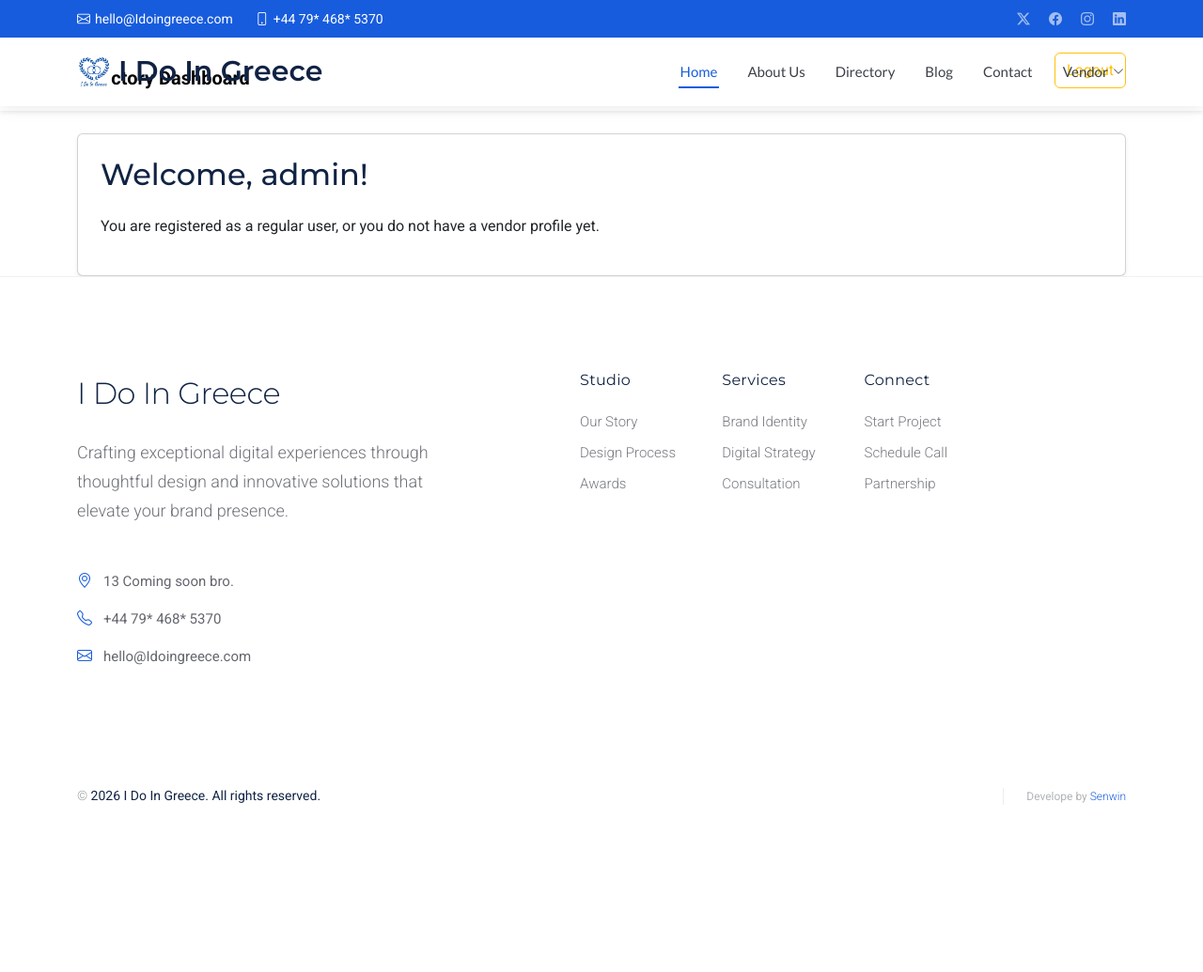
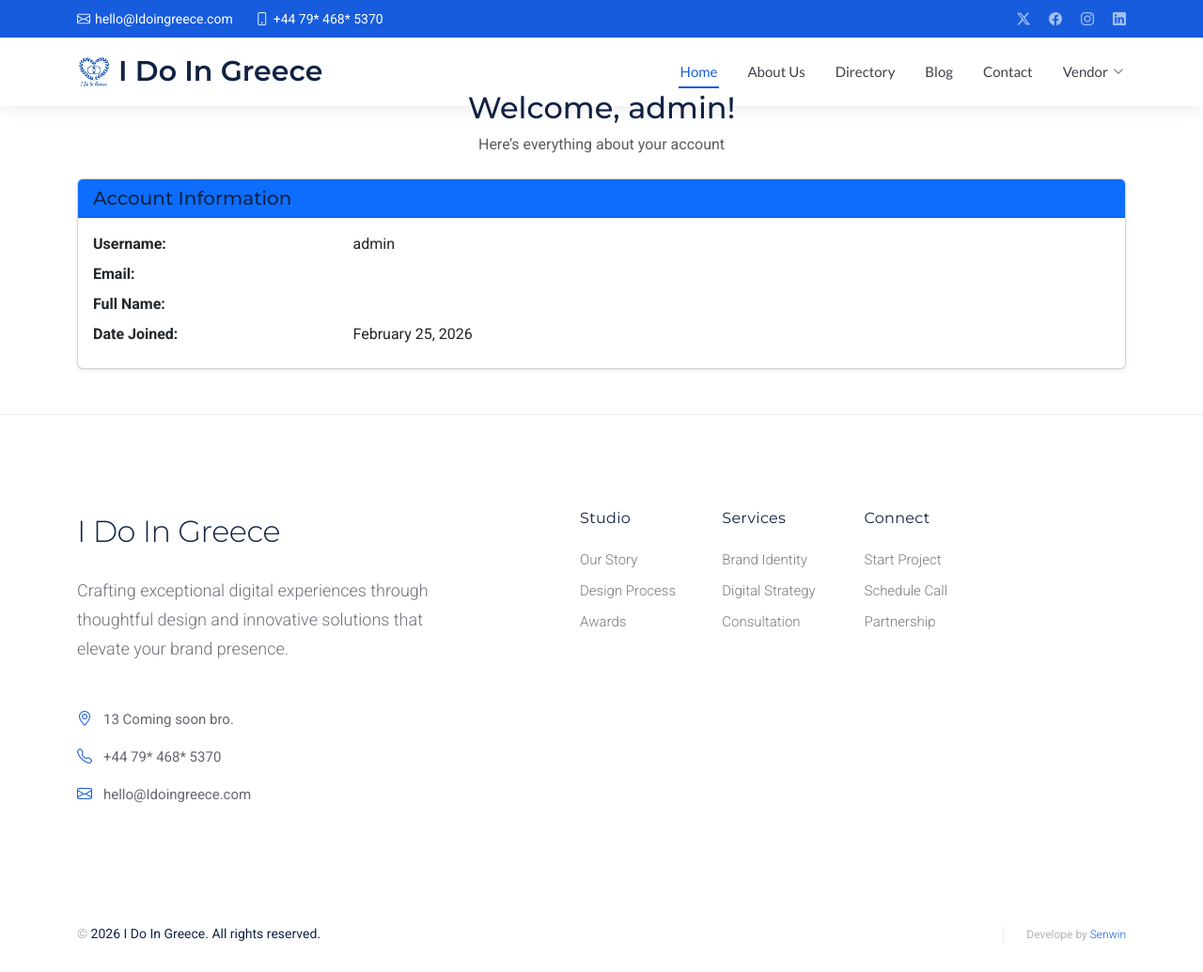
Before and after one commit to godwinumosen/idoin, a Django app: page /dashboard/ in a window 1280 px wide. Shown: the whole page at 94% size. Before the commit the page ends 857 px from the top, so only its background shows below. Run offline with Django 5.2, Linux system fonts and the light colour scheme; a user stored in the database is signed in; some libraries are stand-ins or nearby versions.

Commit message:
new Update of the old code

```diff
--- a/accounts/views.py
+++ b/accounts/views.py
@@ -1,3 +1,4 @@
+from django.http import JsonResponse
 from django.shortcuts import render, redirect
 from django.contrib.auth import login, logout
 from django.contrib.auth.decorators import login_required
@@ -72,16 +73,13 @@ def logout_view(request):
     logout(request)
     return redirect('login')
 
+
 @login_required
 def edit_profile(request):
     profile = request.user.vendorprofile
 
     if request.method == "POST":
-        form = VendorProfileForm(
-            request.POST,
-            request.FILES,
-            instance=profile
-        )
+        form = VendorProfileForm(request.POST, request.FILES, instance=profile)
         if form.is_valid():
             form.save()
             return redirect("dashboard")
@@ -92,27 +90,37 @@ def edit_profile(request):
 
 
 
+
+
+
+@login_required
+def delete_image(request, image_id):
+    image = VendorImage.objects.get(id=image_id)
+    if image.vendor.user == request.user:
+        image.delete()
+    return redirect("dashboard")
+
+
+
+# Upload image (AJAX)
 @login_required
 def upload_gallery_image(request):
     profile = request.user.vendorprofile
 
-    # Prevent upload if not approved
     if request.user.status != "approved":
-        return redirect("dashboard")
+        return JsonResponse({"error": "Account not approved"}, status=403)
 
-    # Limit to 10 images
     if profile.gallery.count() >= 10:
-        return redirect("dashboard")
+        return JsonResponse({"error": "Gallery full"}, status=400)
 
     if request.method == "POST":
         image = request.FILES.get("image")
         if image:
-            VendorImage.objects.create(
-                vendor=profile,
-                image=image
-            )
+            VendorImage.objects.create(vendor=profile, image=image)
+            return JsonResponse({"success": True})
 
-    return redirect("dashboard")
+    return JsonResponse({"error": "No image uploaded"}, status=400)
+
 
 
 
@@ -121,6 +129,7 @@ def dashboard(request):
     profile = None
     gallery = None
 
+    # Check if user is vendor
     if request.user.is_vendor:
         try:
             profile = request.user.vendorprofile
@@ -129,24 +138,23 @@ def dashboard(request):
             profile = None
             gallery = None
 
+    # Collect general user info
+    user_info = {
+        "username": request.user.username,
+        "email": request.user.email,
+        "first_name": request.user.first_name,
+        "last_name": request.user.last_name,
+        "date_joined": request.user.date_joined,
+        "is_vendor": request.user.is_vendor,
+        "status": request.user.get_status_display() if request.user.is_vendor else None,
+    }
+
     return render(
         request,
         "accounts/dashboard.html",
         {
             "profile": profile,
             "gallery": gallery,
+            "user_info": user_info
         }
     )
-
-
-
-
-@login_required
-def delete_image(request, image_id):
-    image = VendorImage.objects.get(id=image_id)
-
-    # Security check (vendor can delete only their own images)
-    if image.vendor.user == request.user:
-        image.delete()
-
-    return redirect("dashboard")
--- a/idoin/settings.py
+++ b/idoin/settings.py
@@ -139,9 +139,9 @@ EMAIL_BACKEND = 'django.core.mail.backends.smtp.EmailBackend'
 EMAIL_HOST = 'smtp.gmail.com'
 EMAIL_PORT = 587
 EMAIL_USE_TLS = True
-EMAIL_HOST_USER = 'idoingreece@gmail.com'                   #godwinsenwin@gmail.com   idoingreece
-EMAIL_HOST_PASSWORD = 'rjuzsfikivcmbiim'                      #whwfnaramonumsdo
-DEFAULT_FROM_EMAIL = 'idoingreece <idoingreece@gmail.com>'
+EMAIL_HOST_USER = 'godwinsenwin@gmail.com'                   #idoingreece@gmail.com   idoingreece
+EMAIL_HOST_PASSWORD = 'whwfnaramonumsdo'                      #  rjuzsfikivcmbiim
+DEFAULT_FROM_EMAIL = 'idoingreece <godwinsenwin@gmail.com>'
 
 
 MESSAGE_TAGS = {
--- a/templates/accounts/dashboard.html
+++ b/templates/accounts/dashboard.html
@@ -2,75 +2,93 @@
 {% load static %}
 {% block content %}
 
-<nav class="navbar navbar-expand-lg navbar-light bg-white shadow-sm mb-4">
-    <div class="container">
-        <a class="navbar-brand fw-bold" href="#">Directory Dashboard</a>
-        <div class="ms-auto">
-            <form method="post" action="{% url 'logout' %}">
-                {% csrf_token %}
-                <button type="submit" class="btn btn-outline-warning">Logout</button>
-            </form>
+<div class="container my-5">
+
+    <!-- Welcome Header -->
+    <div class="mb-4 text-center">
+        <h2>Welcome, {{ user_info.username }}!</h2>
+        <p class="text-muted">Here’s everything about your account</p>
+    </div>
+
+    <!-- User Info Card -->
+    <div class="card shadow-sm mb-4">
+        <div class="card-header bg-primary text-white">
+            <h5 class="mb-0">Account Information</h5>
+        </div>
+        <div class="card-body">
+            <div class="row mb-2">
+                <div class="col-md-3 fw-bold">Username:</div>
+                <div class="col-md-9">{{ user_info.username }}</div>
+            </div>
+            <div class="row mb-2">
+                <div class="col-md-3 fw-bold">Email:</div>
+                <div class="col-md-9">{{ user_info.email }}</div>
+            </div>
+            <div class="row mb-2">
+                <div class="col-md-3 fw-bold">Full Name:</div>
+                <div class="col-md-9">{{ user_info.first_name }} {{ user_info.last_name }}</div>
+            </div>
+            <div class="row mb-2">
+                <div class="col-md-3 fw-bold">Date Joined:</div>
+                <div class="col-md-9">{{ user_info.date_joined|date:"F j, Y" }}</div>
+            </div>
+            {% if user_info.is_vendor %}
+            <div class="row mb-2">
+                <div class="col-md-3 fw-bold">Account Status:</div>
+                <div class="col-md-9">
+                    <span class="badge
+                        {% if user_info.status == 'Pending' %}bg-secondary
+                        {% elif user_info.status == 'Approved' %}bg-success
+                        {% elif user_info.status == 'Rejected' %}bg-danger
+                        {% endif %}">
+                        {{ user_info.status }}
+                    </span>
+                </div>
+            </div>
+            {% endif %}
         </div>
     </div>
-</nav>
 
-<div class="container">
-    <div class="card shadow-sm p-4">
-        <h2 class="mb-4">Welcome, {{ user.username }}!</h2>
+    {% if profile %}
+    <!-- Vendor Profile Card -->
+    <div class="card shadow-sm mb-4">
+        <div class="card-header bg-success text-white">
+            <h5 class="mb-0">Vendor Profile</h5>
+        </div>
+        <div class="card-body">
+            {% if profile.profile_image %}
+            <div class="mb-3 text-center">
+                <img src="{{ profile.profile_image.url }}" class="img-fluid rounded shadow-sm" style="max-width:200px;">
+            </div>
+            {% endif %}
 
-        {% if user.is_vendor and profile %}
-
-            <!-- ACCOUNT STATUS -->
-            <div class="mb-3">
-                <strong>Status:</strong>
-                <span class="badge
-                    {% if user.status == 'pending' %}bg-secondary
-                    {% elif user.status == 'approved' %}bg-success
-                    {% elif user.status == 'rejected' %}bg-danger
-                    {% endif %}">
-                    {{ user.get_status_display }}
-                </span>
+            <div class="row mb-2">
+                <div class="col-md-3 fw-bold">Business Name:</div>
+                <div class="col-md-9">{{ profile.business_name }}</div>
+            </div>
+            <div class="row mb-2">
+                <div class="col-md-3 fw-bold">Bio:</div>
+                <div class="col-md-9">{{ profile.bio }}</div>
+            </div>
+            <div class="row mb-2">
+                <div class="col-md-3 fw-bold">Location:</div>
+                <div class="col-md-9">{{ profile.location }}</div>
             </div>
 
-            <!-- PROFILE IMAGE -->
-            {% if profile.profile_image %}
-                <div class="mb-3">
-                    <img src="{{ profile.profile_image.url }}"
-                         class="img-fluid rounded shadow-sm"
-                         style="max-width:200px;">
-                </div>
-            {% endif %}
+            <div class="text-end mt-3">
+                <a href="{% url 'edit_profile' %}" class="btn btn-warning">Edit Profile</a>
+            </div>
+        </div>
+    </div>
 
-            <!-- PROFILE DETAILS -->
-            <div class="mb-3">
-                <strong>Business Name:</strong> {{ profile.business_name }}
-            </div>
+    <!-- Gallery Card -->
+    <div class="card shadow-sm mb-4">
+        <div class="card-header bg-info text-white">
+            <h5 class="mb-0">Gallery ({{ gallery|length }} / 10)</h5>
+        </div>
+        <div class="card-body">
 
-            <div class="mb-3">
-                <strong>Bio:</strong> {{ profile.bio }}
-            </div>
-
-            <div class="mb-3">
-                <strong>Location:</strong> {{ profile.location }}
-            </div>
-
-            <a href="{% url 'edit_profile' %}" class="btn btn-warning mb-4">
-                Edit Profile
-            </a>
-
-            <hr>
-
-            <!-- GALLERY SECTION -->
-            <h4 class="mb-3">Gallery</h4>
-
-            <!-- Image Counter -->
-            <p>
-                <strong>Images:</strong>
-                {{ gallery|length }} / 10
-            </p>
-
-            <!-- Upload Restrictions -->
-            {% if user.status != "approved" %}
+            {% if profile.user.status != "approved" %}
                 <div class="alert alert-warning">
                     Your account must be approved before uploading images.
                 </div>
@@ -79,27 +97,19 @@
                     You have reached the maximum of 10 images.
                 </div>
             {% else %}
-                <form method="POST"
-                      action="{% url 'upload_image' %}"
-                      enctype="multipart/form-data"
-                      class="mb-4">
+                <form id="upload-form" method="POST" enctype="multipart/form-data" class="mb-4">
                     {% csrf_token %}
                     <div class="input-group">
-                        <input type="file" name="image" class="form-control" required>
-                        <button type="submit" class="btn btn-dark">
-                            Upload
-                        </button>
+                        <input type="file" name="image" id="id_image" class="form-control" required>
+                        <button type="submit" class="btn btn-dark">Upload</button>
                     </div>
                 </form>
             {% endif %}
 
-            <!-- Gallery Grid -->
-            <div class="row">
+            <div class="row" id="gallery-container">
                 {% for img in gallery %}
-                    <div class="col-md-3 mb-4 text-center">
-
-                        <img src="{{ img.image.url }}"
-                             class="img-fluid rounded shadow-sm mb-2">
+                    <div class="col-md-3 mb-4 text-center" id="image-{{ img.id }}">
+                        <img src="{{ img.image.url }}" class="img-fluid rounded shadow-sm mb-2">
 
                         <!-- Image Status Badge -->
                         <div class="mb-2">
@@ -112,22 +122,48 @@
                             </span>
                         </div>
 
-                        <!-- Delete Button -->
-                        <a href="{% url 'delete_image' img.id %}"
-                           class="btn btn-sm btn-danger">
-                            Delete
-                        </a>
-
+                        <a href="{% url 'delete_image' img.id %}" class="btn btn-sm btn-danger">Delete</a>
                     </div>
                 {% empty %}
-                    <p>No images uploaded yet.</p>
+                    <p class="text-muted">No images uploaded yet.</p>
                 {% endfor %}
             </div>
+        </div>
+    </div>
+    {% endif %}
 
-        {% else %}
-            <p>You are registered as a regular user, or you do not have a vendor profile yet.</p>
-        {% endif %}
-    </div>
 </div>
 
+<!-- AJAX Upload Script -->
+<script>
+document.addEventListener('DOMContentLoaded', function () {
+    const form = document.getElementById('upload-form');
+    if (!form) return;
+
+    form.addEventListener('submit', function(e){
+        e.preventDefault();
+        const input = document.getElementById('id_image');
+        const file = input.files[0];
+        if (!file) return;
+
+        const formData = new FormData();
+        formData.append('image', file);
+        formData.append('csrfmiddlewaretoken', '{{ csrf_token }}');
+
+        fetch("{% url 'upload_image' %}", {
+            method: 'POST',
+            body: formData
+        })
+        .then(response => {
+            if(response.ok){
+                location.reload();  // reload to show the new image
+            } else {
+                alert('Upload failed. Try again.');
+            }
+        })
+        .catch(err => alert('Upload failed: ' + err));
+    });
+});
+</script>
+
 {% endblock %}
--- a/templates/accounts/edit_profile.html
+++ b/templates/accounts/edit_profile.html
@@ -1,7 +1,12 @@
 <h2>Edit Profile</h2>
+
 
 <form method="POST" enctype="multipart/form-data">
     {% csrf_token %}
     {{ form.as_p }}
     <button type="submit">Save Changes</button>
 </form>
+
+{% if form.instance.profile_image %}
+    <img src="{{ form.instance.profile_image.url }}" style="max-width:150px; margin-bottom:10px;">
+{% endif %}
```
Also changed, not shown: db.sqlite3.
